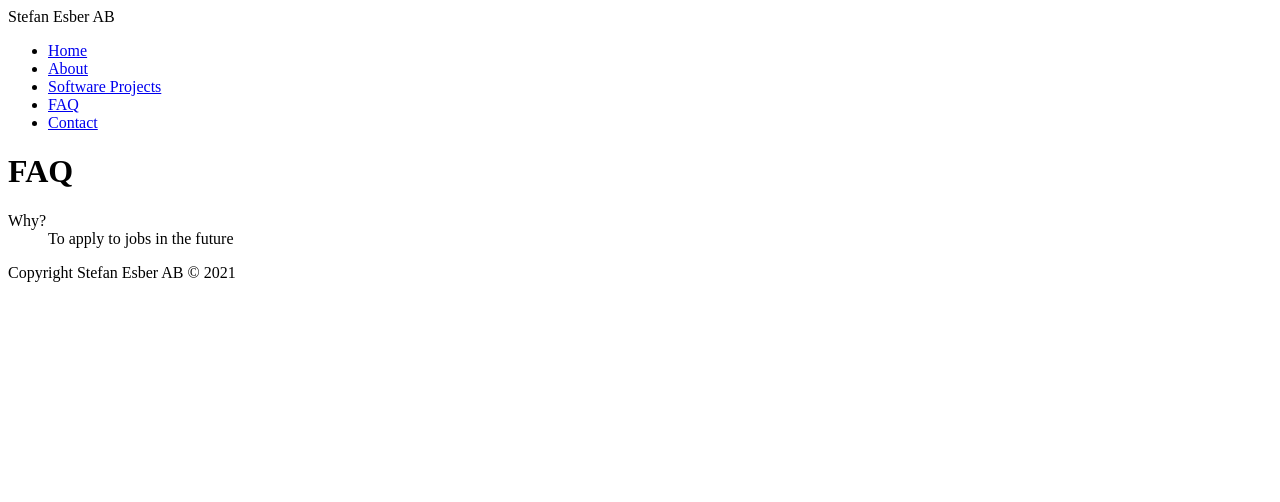
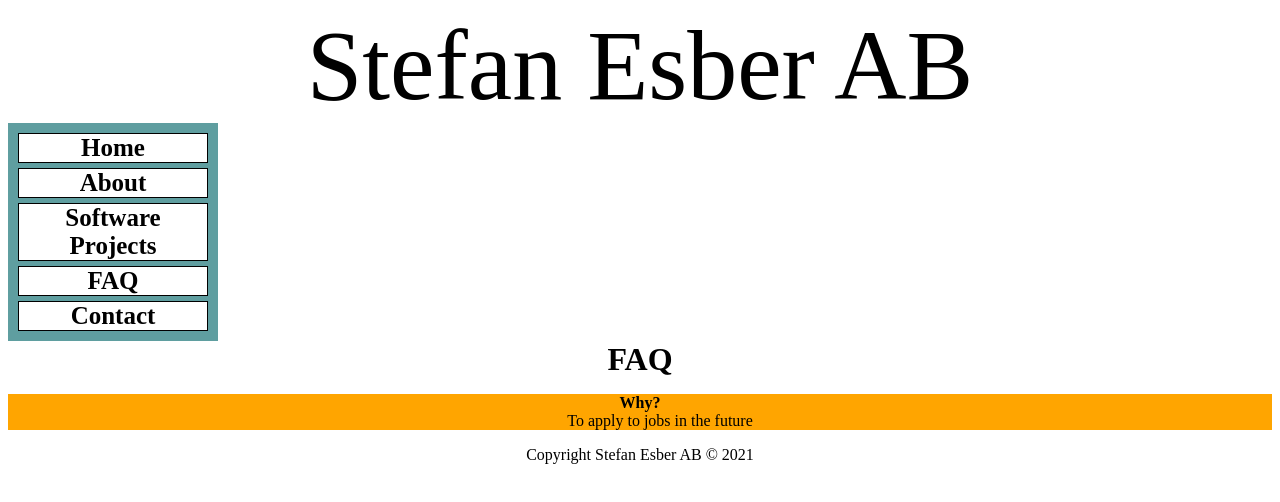
Before and after one commit to StefanEsber/Project, a plain HTML site: page Project/FAQ.html in a window 1280 px wide. Drawn offline with Linux system fonts and the light colour scheme.

Commit message:
Add files via upload

```diff
--- a/Project/FAQ.html
+++ b/Project/FAQ.html
@@ -5,6 +5,7 @@
         <meta http-equiv="X-UA-Compatible" content="IE=edge">
         <meta name="viewport" content="width=device-width, initial-scale=1.0">
         <title>FAQ</title>
+        <link rel="stylesheet" href="styles.css">
     </head>
     <body>
         <header>Stefan Esber AB
@@ -19,9 +20,9 @@
         </ul>
         <main>
             <h1>FAQ</h1>
-            <ul>
 
-            </ul>
+
+
             <dl>
                 <dt>Why?</dt>
                 <dd>To apply to jobs in the future</dd>
--- /dev/null
+++ b/Project/styles.css
@@ -0,0 +1,50 @@
+body{
+    background-color: rgb(255, 255, 255);
+}
+
+header{
+    font-size: 100px;
+    text-align: center;
+}
+h1{
+    text-align: center;
+    padding: 0;
+    margin: 0px;
+}
+footer{
+    text-align: center;
+}
+ul{
+    padding: 5px;
+    margin: 0;
+    background-color: cadetblue;
+    width: 200px;
+    text-align: center;
+    font-size: 25px;
+    font-weight: bold;
+}
+ul li{
+    border: 1px solid black;
+    list-style-type: none;
+    margin: 5px;
+}
+ul li a{
+    display: block;
+    color: black;
+    text-decoration: none;
+    background-color: white;
+
+}
+ul li a:hover{
+    background-color: green;
+}
+dt{
+    text-align: center;
+   font-weight: bold;
+}
+dl{
+    text-align: center;
+    background-color: orange;
+
+
+}
```
Also changed, not shown: Project/about.html (+1 -0 lines), Project/contactinfo.html (+1 -0 lines), Project/index.html (+1 -0 lines), Project/softwareprojects.html (+1 -0 lines).
